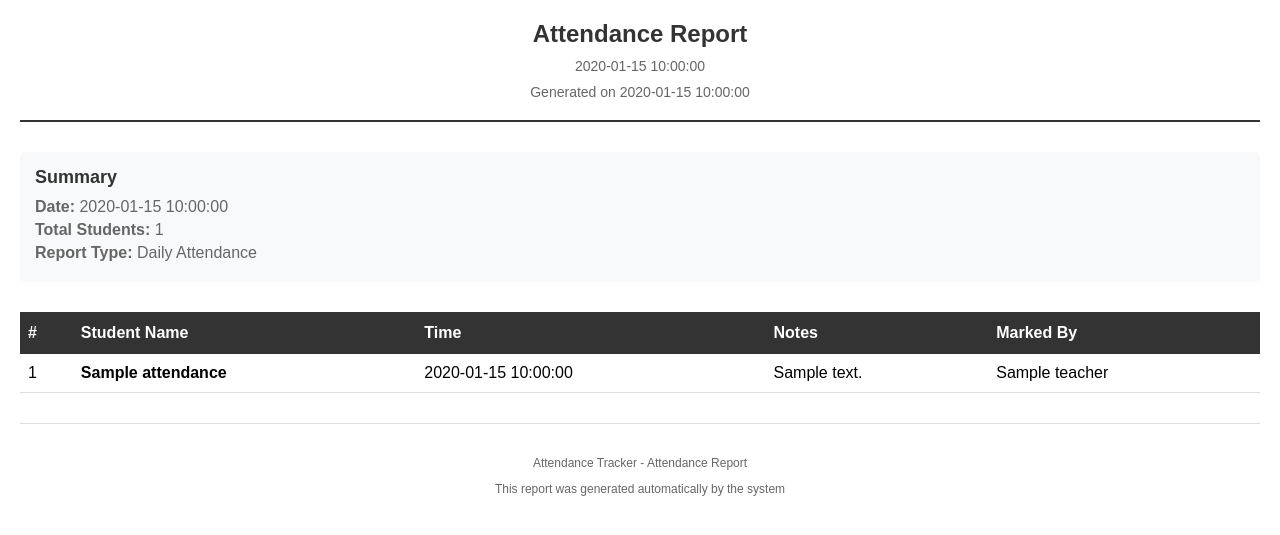
After one commit to Wartho/attendance-tracker, a Flask app: template app/templates/teacher/attendance_report.html in a window 1280 px wide. The commit adds this page. Shown: the top 535 px of the page. Run offline with Flask 3, Linux system fonts and the light colour scheme; the template is opened without the code that fills it: most values are stand-ins (such as "Sample title", 1, 10 or a date in 2020); parts of the project's set-up code (start-up, migrations or seed data) failed here and were passed over.

Commit message:
Add Reports page with attendance report generation functionality

```diff
--- a/app/templates/base.html
+++ b/app/templates/base.html
@@ -21,6 +21,9 @@
                         {% if current_user.is_teacher() %}
                             <li class="nav-item">
                                 <a class="nav-link" href="{{ url_for('main.index') }}">Home</a>
+                            </li>
+                            <li class="nav-item">
+                                <a class="nav-link" href="{{ url_for('main.reports') }}">Reports</a>
                             </li>
                         {% else %}
                             <li class="nav-item">
--- /dev/null
+++ b/app/templates/teacher/attendance_report.html
@@ -0,0 +1,164 @@
+<!DOCTYPE html>
+<html lang="en">
+<head>
+    <meta charset="UTF-8">
+    <meta name="viewport" content="width=device-width, initial-scale=1.0">
+    <title>Attendance Report - {{ selected_date }}</title>
+    <style>
+        body {
+            font-family: Arial, sans-serif;
+            margin: 0;
+            padding: 20px;
+            background-color: white;
+        }
+
+        .header {
+            text-align: center;
+            margin-bottom: 30px;
+            border-bottom: 2px solid #333;
+            padding-bottom: 20px;
+        }
+
+        .header h1 {
+            margin: 0;
+            color: #333;
+            font-size: 24px;
+        }
+
+        .header p {
+            margin: 10px 0 0 0;
+            color: #666;
+            font-size: 14px;
+        }
+
+        .summary {
+            margin-bottom: 30px;
+            padding: 15px;
+            background-color: #f8f9fa;
+            border-radius: 5px;
+        }
+
+        .summary h3 {
+            margin: 0 0 10px 0;
+            color: #333;
+            font-size: 18px;
+        }
+
+        .summary p {
+            margin: 5px 0;
+            color: #666;
+        }
+
+        .attendance-table {
+            width: 100%;
+            border-collapse: collapse;
+            margin-top: 20px;
+        }
+
+        .attendance-table th {
+            background-color: #333;
+            color: white;
+            padding: 12px 8px;
+            text-align: left;
+            font-weight: bold;
+        }
+
+        .attendance-table td {
+            padding: 10px 8px;
+            border-bottom: 1px solid #ddd;
+        }
+
+        .attendance-table tr:nth-child(even) {
+            background-color: #f9f9f9;
+        }
+
+        .attendance-table tr:hover {
+            background-color: #f5f5f5;
+        }
+
+        .no-data {
+            text-align: center;
+            padding: 40px;
+            color: #666;
+            font-style: italic;
+        }
+
+        .footer {
+            margin-top: 30px;
+            text-align: center;
+            color: #666;
+            font-size: 12px;
+            border-top: 1px solid #ddd;
+            padding-top: 20px;
+        }
+
+        @media print {
+            body {
+                padding: 0;
+            }
+
+            .header {
+                margin-bottom: 20px;
+            }
+
+            .attendance-table th {
+                background-color: #333 !important;
+                color: white !important;
+            }
+
+            .attendance-table tr:nth-child(even) {
+                background-color: #f9f9f9 !important;
+            }
+        }
+    </style>
+</head>
+<body>
+    <div class="header">
+        <h1>Attendance Report</h1>
+        <p>{{ selected_date }}</p>
+        <p>Generated on {{ generated_time }}</p>
+    </div>
+
+    <div class="summary">
+        <h3>Summary</h3>
+        <p><strong>Date:</strong> {{ selected_date }}</p>
+        <p><strong>Total Students:</strong> {{ total_students }}</p>
+        <p><strong>Report Type:</strong> Daily Attendance</p>
+    </div>
+
+    {% if attendance_data %}
+        <table class="attendance-table">
+            <thead>
+                <tr>
+                    <th>#</th>
+                    <th>Student Name</th>
+                    <th>Time</th>
+                    <th>Notes</th>
+                    <th>Marked By</th>
+                </tr>
+            </thead>
+            <tbody>
+                {% for attendance in attendance_data %}
+                <tr>
+                    <td>{{ loop.index }}</td>
+                    <td><strong>{{ attendance.student_name }}</strong></td>
+                    <td>{{ attendance.time }}</td>
+                    <td>{{ attendance.notes }}</td>
+                    <td>{{ attendance.teacher }}</td>
+                </tr>
+                {% endfor %}
+            </tbody>
+        </table>
+    {% else %}
+        <div class="no-data">
+            <h3>No Attendance Records Found</h3>
+            <p>No students attended on {{ selected_date }}</p>
+        </div>
+    {% endif %}
+
+    <div class="footer">
+        <p>Attendance Tracker - Attendance Report</p>
+        <p>This report was generated automatically by the system</p>
+    </div>
+</body>
+</html>
```
Also changed, not shown: app/routes.py (+71 -0 lines), app/templates/teacher/reports.html (added, +49 -0 lines).
